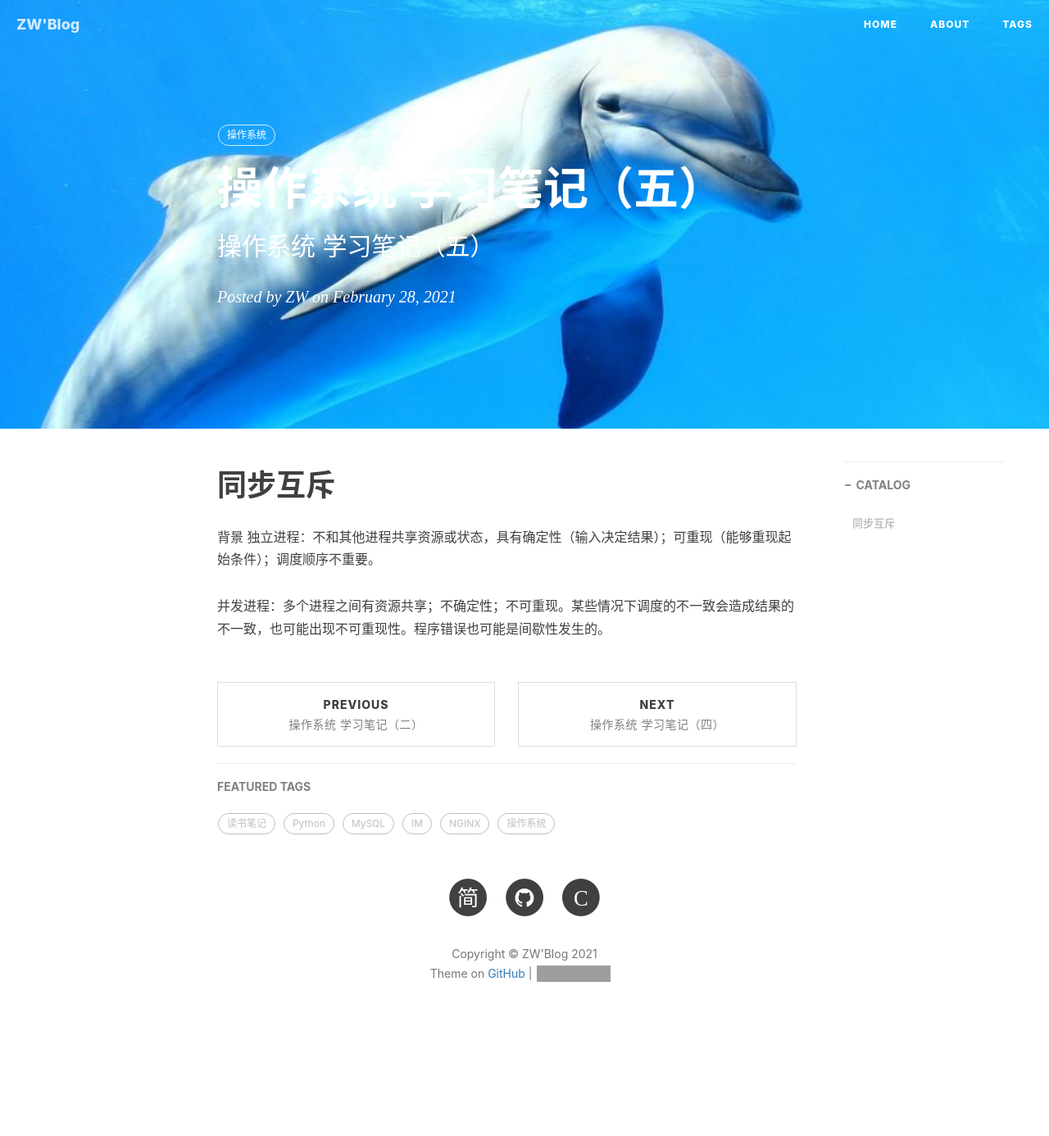
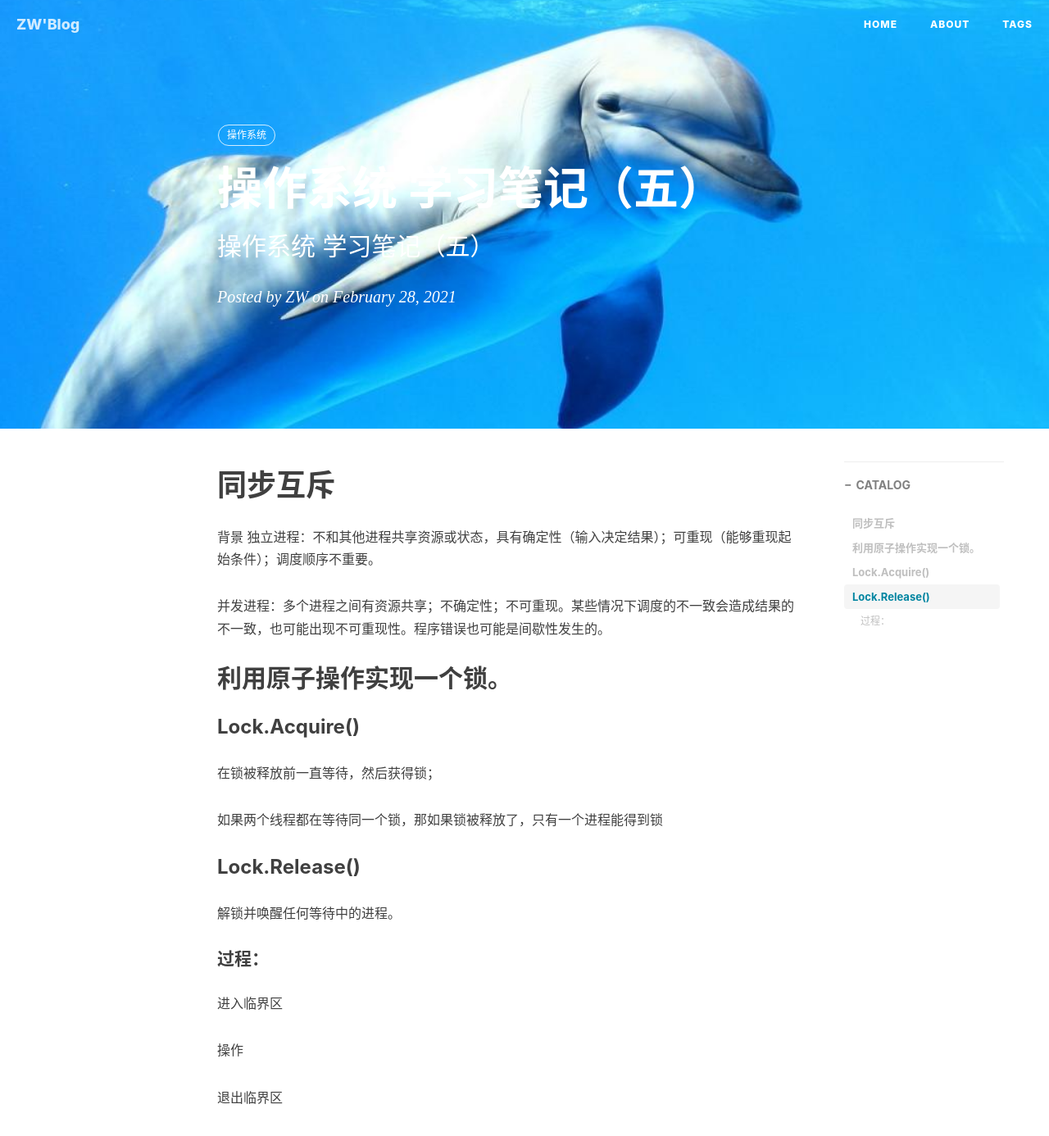
Before and after one commit to GitZW/gitzw.github.io, a Jekyll site: the page built from _posts/2021-02-28-操作系统笔记五.md, in a window 1280 px wide and 1400 px high. Shown: the top 1386 px of the window at 82% size. Built offline with Jekyll 4.4.1, drawn with Linux system fonts in a browser that asks for light colours; nearby versions of some CDN libraries; comment, search, counter and statistics services are not loaded; grey boxes are pictures that could not be loaded.

Commit message:
同步互斥

```diff
--- a/_posts/2021-02-28-操作系统笔记五.md
+++ b/_posts/2021-02-28-操作系统笔记五.md
@@ -15,3 +15,18 @@ tags:
 独立进程：不和其他进程共享资源或状态，具有确定性（输入决定结果）；可重现（能够重现起始条件）；调度顺序不重要。
 
 并发进程：多个进程之间有资源共享；不确定性；不可重现。某些情况下调度的不一致会造成结果的不一致，也可能出现不可重现性。程序错误也可能是间歇性发生的。
+
+## 利用原子操作实现一个锁。
+
+### Lock.Acquire()
+在锁被释放前一直等待，然后获得锁；
+
+如果两个线程都在等待同一个锁，那如果锁被释放了，只有一个进程能得到锁
+### Lock.Release()
+解锁并唤醒任何等待中的进程。
+#### 过程：
+进入临界区
+
+操作
+
+退出临界区
```
